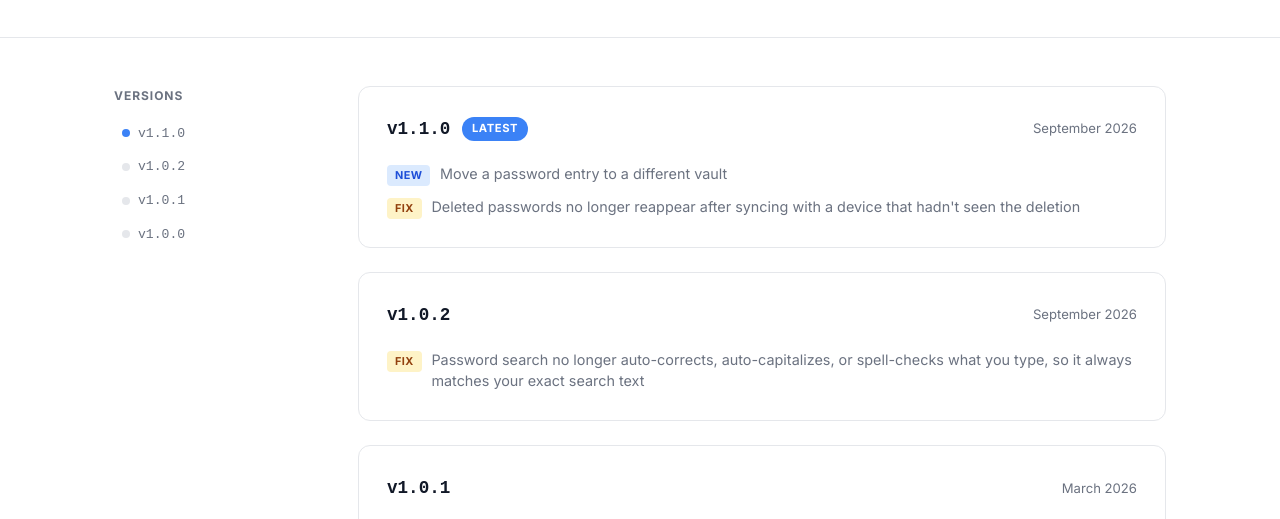
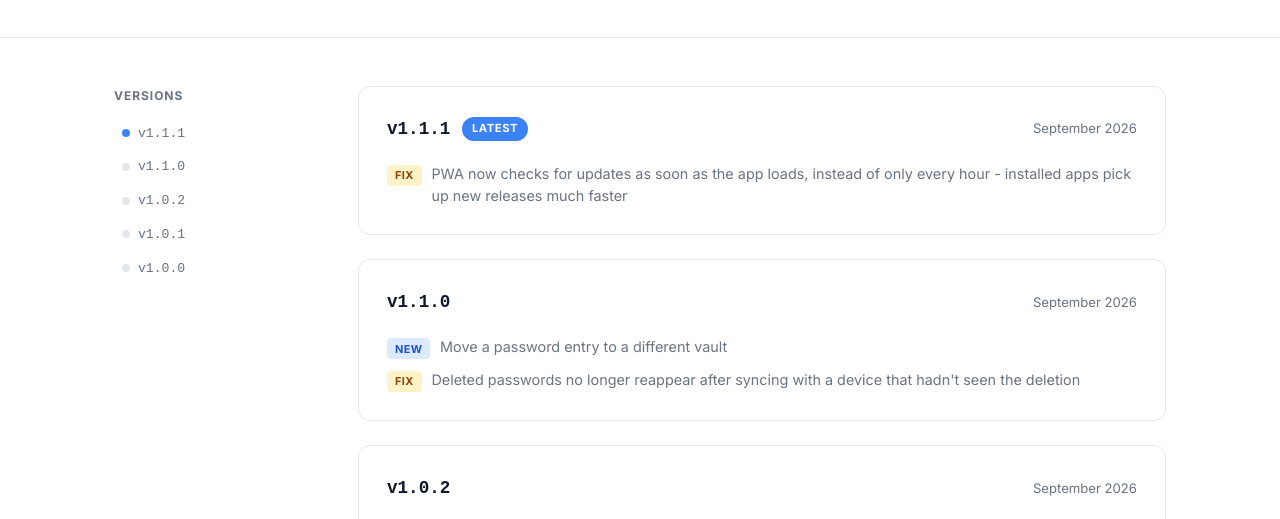
Before and after one commit to hideki-kotsubo/passphere-website, a plain HTML site: page changelog.html in a window 1280 px wide. Shown: the part 260-779 px from the top of the page. Drawn offline with Linux system fonts and the light colour scheme.

Commit message:
Add v1.1.1 changelog entry and bump homepage banner
Co-Authored-By: Claude Sonnet 5 <noreply@anthropic.com>

```diff
--- a/changelog.html
+++ b/changelog.html
@@ -211,8 +211,14 @@
             <p class="cl-toc-title">Versions</p>
             <ol>
               <li>
+                <a href="#v1-1-1">
+                  <span class="cl-toc-dot cl-toc-dot--current"></span>
+                  v1.1.1
+                </a>
+              </li>
+              <li>
                 <a href="#v1-1-0">
-                  <span class="cl-toc-dot cl-toc-dot--current"></span>
+                  <span class="cl-toc-dot"></span>
                   v1.1.0
                 </a>
               </li>
@@ -240,10 +246,20 @@
           <!-- Entries -->
           <div class="cl-content">
 
+            <div class="cl-item" id="v1-1-1">
+              <div class="cl-item-meta">
+                <span class="cl-version">v1.1.1</span>
+                <span class="cl-badge cl-badge--current">Latest</span>
+                <span class="cl-date">September 2026</span>
+              </div>
+              <ul class="cl-changes">
+                <li><span class="change-tag change-tag--fix">Fix</span> PWA now checks for updates as soon as the app loads, instead of only every hour - installed apps pick up new releases much faster</li>
+              </ul>
+            </div>
+
             <div class="cl-item" id="v1-1-0">
               <div class="cl-item-meta">
                 <span class="cl-version">v1.1.0</span>
-                <span class="cl-badge cl-badge--current">Latest</span>
                 <span class="cl-date">September 2026</span>
               </div>
               <ul class="cl-changes">
```
Also changed, not shown: index.html (+1 -1 lines).
